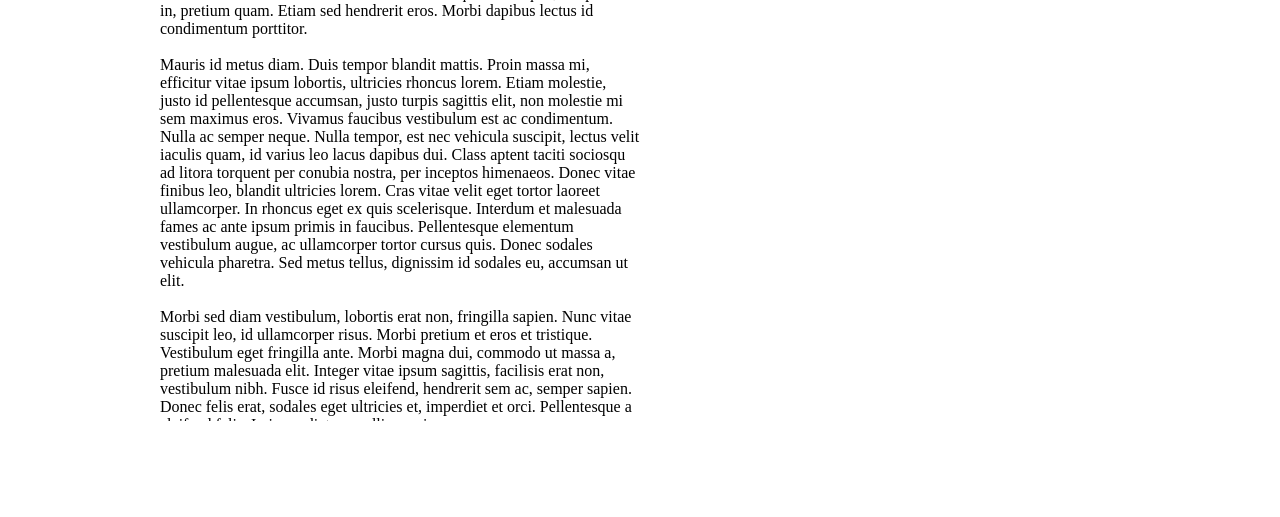
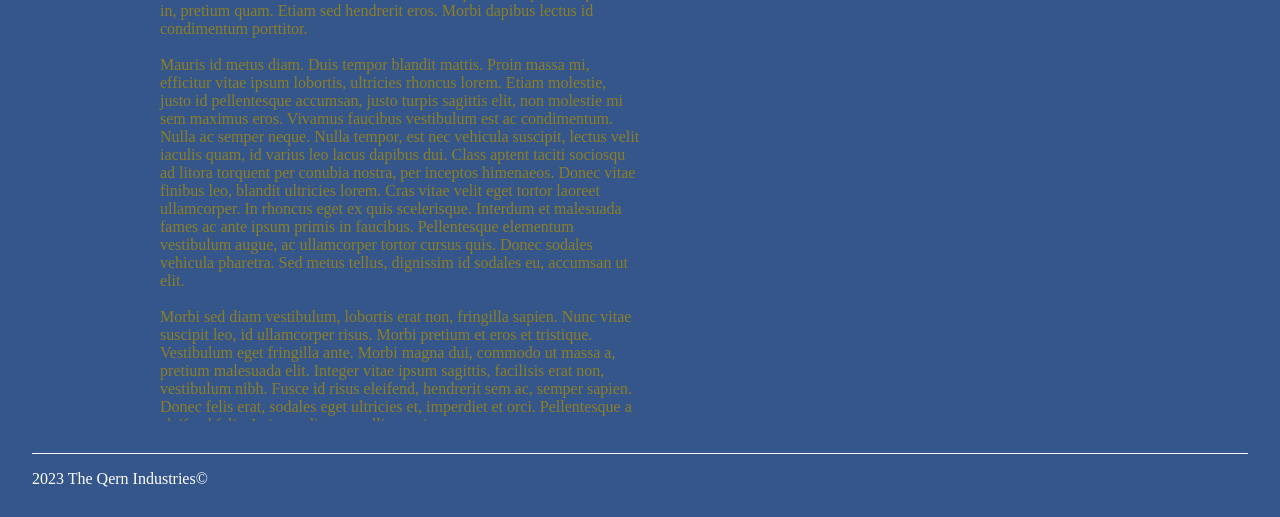
Before and after one commit to Orangian/mood-website, a PHP site: page / in a window 1280 px wide, after a click on "Informal". Shown: the part 675-1192 px from the top of the page. Run offline with PHP 8.4, Linux system fonts and the light colour scheme; some web fonts are replaced.

Commit message:
Arugula, Update informal

```diff
--- a/index.css
+++ b/index.css
@@ -45,15 +45,6 @@ margin-top: 1rem;
 
 
 
-main {
-width: 100%;
-height: 100%;
-margin-left: auto;
-margin-right: auto;
-display: flex;
-flex-direction: column;
-object-fit: contain;
-}
 
 .uparrow {
 position: fixed;
@@ -169,14 +160,15 @@ footer {
 --heading-font: "pilsner";
 --subheading-font: "pilsner";
 --text-font: "libre-franklin";
---img1: url("https://raw.githubusercontent.com/Orangian/mood-website/master/arugula.avif");
+--img1: url("https://raw.githubusercontent.com/Orangian/mood-website/master/arugula.png");
 --img2: url("");
 --opacity: 0;
---heading-color: #000;
---subheading-color: #000;
---text-color: #000;
+--heading-color: #8C7F26;
+--subheading-color: #8C6142;
+--text-color: #8C7F26;
 --footer-color: #fff;
---footer-bg: #fff;
+--footer-bg: #34568B;
+--bgcolor: #34568B;
 }
 
 #formal[type="radio"][name^="gabagool"]:checked ~ label {
@@ -230,7 +222,8 @@ background-color: #E8DCB8;
 
 /* as above, for the "vehicle2" id and for attributes: */
 #informal[type="radio"]:checked~label[for=informal] {
-background-color: aqua;
+background-color: #34568B;
+border-radius: 10%;
 }
 
 main {
@@ -307,3 +300,15 @@ padding-top: 2rem;
     position: absolute;
 bottom: -2vw;
 }
+
+
+main {
+width: 100%;
+height: 100%;
+margin-left: auto;
+margin-right: auto;
+display: flex;
+flex-direction: column;
+object-fit: contain;
+background-color: var(--bgcolor);
+}
```
Also changed, not shown: arugula.avif (deleted), arugula.png (added), 1 other file.
